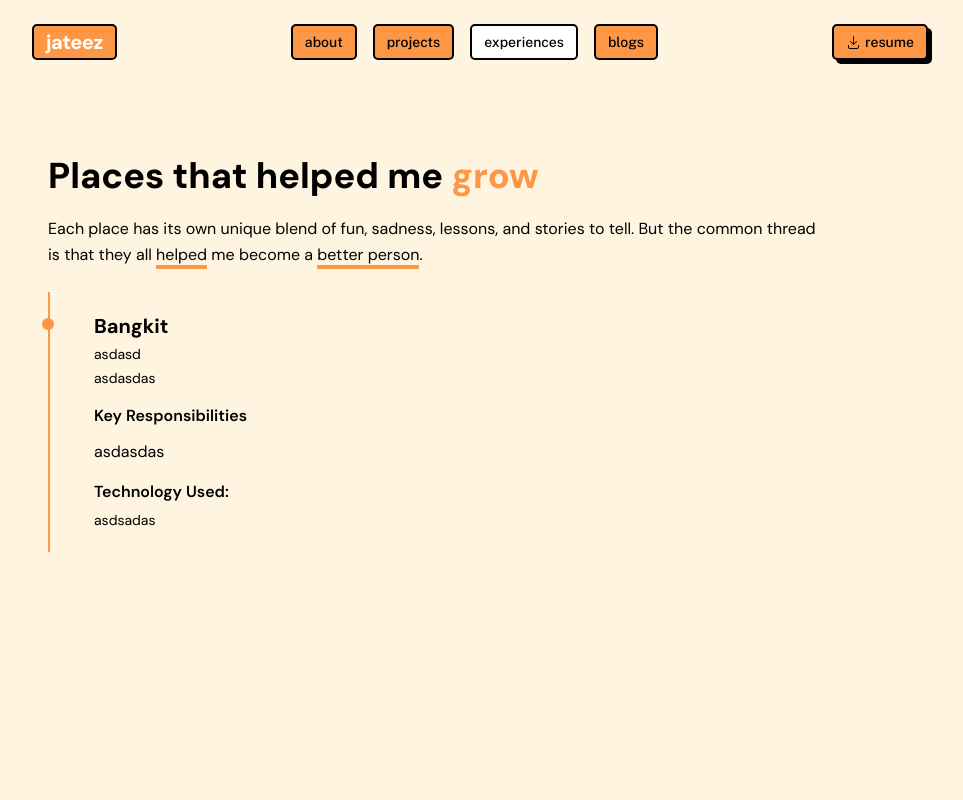
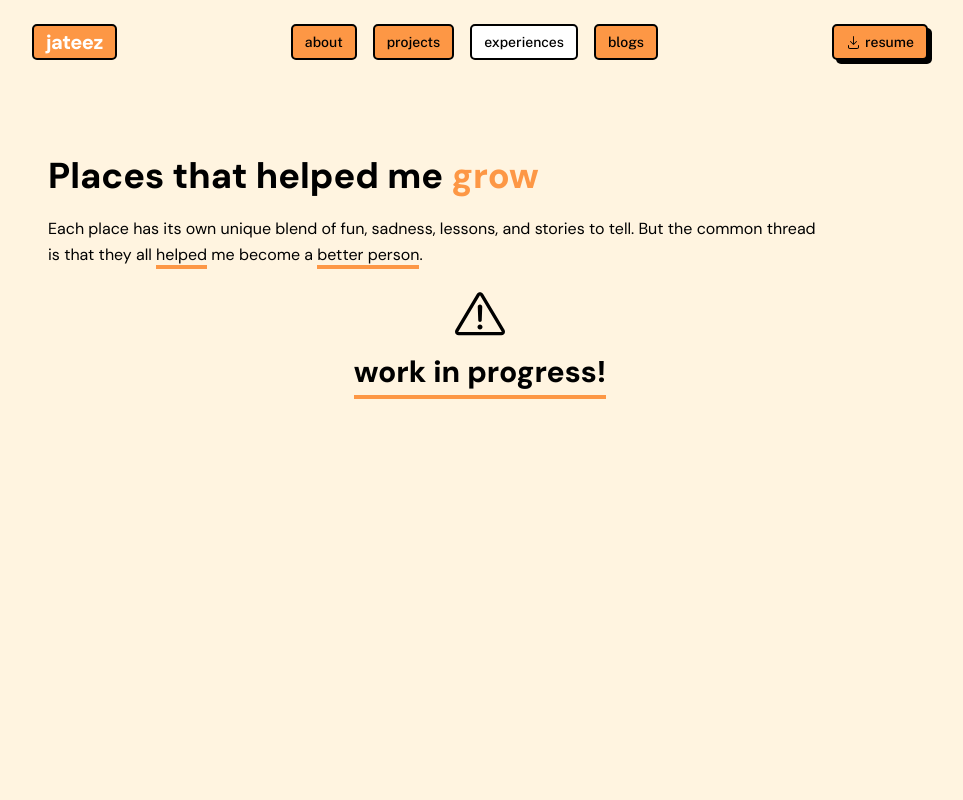
Before and after one commit to jateez/portfolio-athena, a Next.js app: page /experiences in a window 1280 px wide. Shown: the top 800 px of the page, without its empty margins (160-1123 px from the left). Built offline with nearby package versions, Linux system fonts and the light colour scheme.

Commit message:
feat: add work in progress info for experiences page

```diff
--- a/src/app/experiences/page.tsx
+++ b/src/app/experiences/page.tsx
@@ -9,8 +9,19 @@ export default function Experiences() {
           Each place has its own unique blend of fun, sadness, lessons, and stories to tell. But the common thread is that they all <span className="border-b-4 border-main">helped</span> me become a{" "}
           <span className="border-b-4 border-main">better person</span>.
         </p>
-        <div className="flex flex-col container my-6">
-          <ol className="relative border-s-2 border-main">
+        <div className="flex flex-col container my-6 items-center">
+          <svg width="50" height="50" viewBox="0 0 15 15" fill="none" xmlns="http://www.w3.org/2000/svg">
+            <path
+              d="M8.4449 0.608765C8.0183 -0.107015 6.9817 -0.107015 6.55509 0.608766L0.161178 11.3368C-0.275824 12.07 0.252503 13 1.10608 13H13.8939C14.7475 13 15.2758 12.07 14.8388 11.3368L8.4449 0.608765ZM7.4141 1.12073C7.45288 1.05566 7.54712 1.05566 7.5859 1.12073L13.9798 11.8488C14.0196 11.9154 13.9715 12 13.8939 12H1.10608C1.02849 12 0.980454 11.9154 1.02018 11.8488L7.4141 1.12073ZM6.8269 4.48611C6.81221 4.10423 7.11783 3.78663 7.5 3.78663C7.88217 3.78663 8.18778 4.10423 8.1731 4.48612L8.01921 8.48701C8.00848 8.766 7.7792 8.98664 7.5 8.98664C7.2208 8.98664 6.99151 8.766 6.98078 8.48701L6.8269 4.48611ZM8.24989 10.476C8.24989 10.8902 7.9141 11.226 7.49989 11.226C7.08567 11.226 6.74989 10.8902 6.74989 10.476C6.74989 10.0618 7.08567 9.72599 7.49989 9.72599C7.9141 9.72599 8.24989 10.0618 8.24989 10.476Z"
+              fill="currentColor"
+              fillRule="evenodd"
+              clipRule="evenodd"
+            ></path>
+          </svg>
+          <h1 className="font-heading text-2xl md:text-3xl pt-3">
+            <span className="border-b-4 border-main pb-1">work in progress!</span>
+          </h1>
+          {/* <ol className="relative border-s-2 border-main">
             <li className="ms-6 p-5">
               <span className="absolute mt-1.5 -start-2 rounded-full w-3 h-3 bg-main" />
               <div className="mb-4 space-y-1">
@@ -27,7 +38,7 @@ export default function Experiences() {
                 <span className="text-sm">{"asdsadas"}</span>
               </div>
             </li>
-          </ol>
+          </ol> */}
         </div>
       </main>
     </>
```
